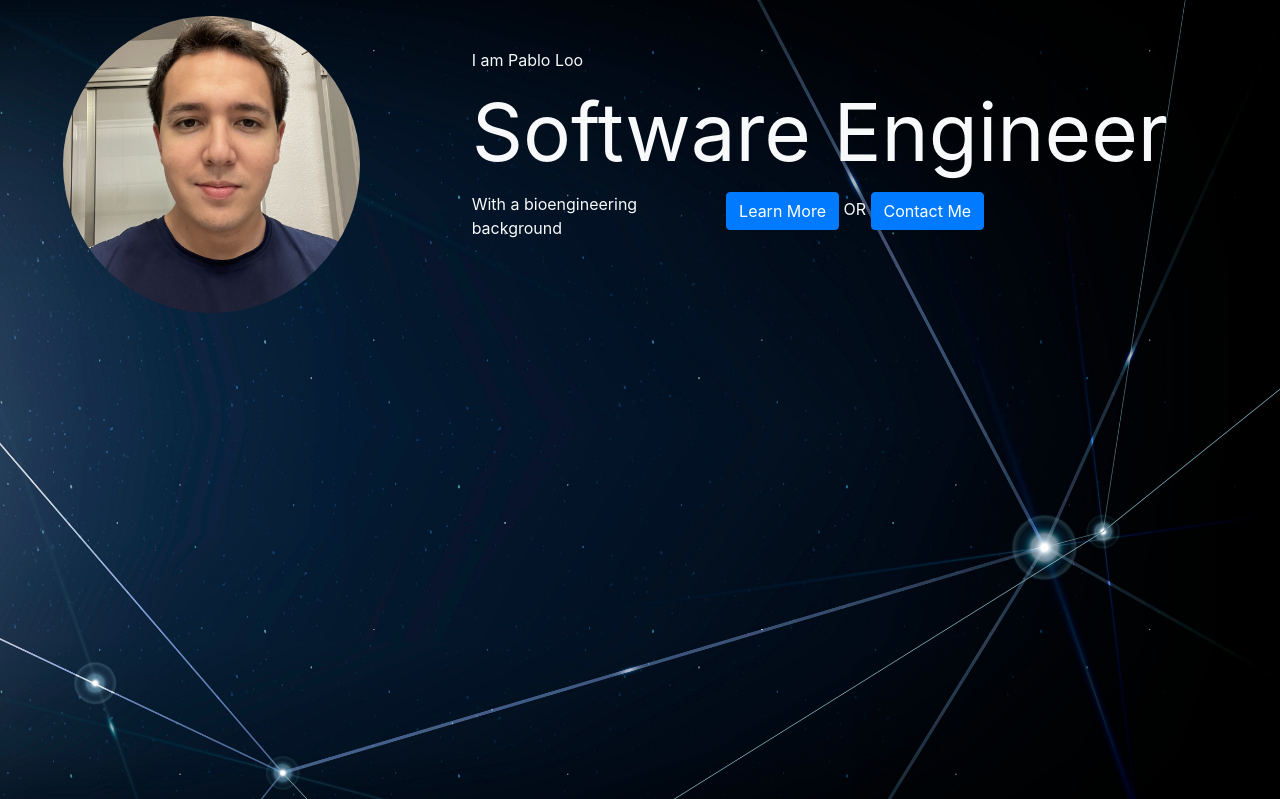
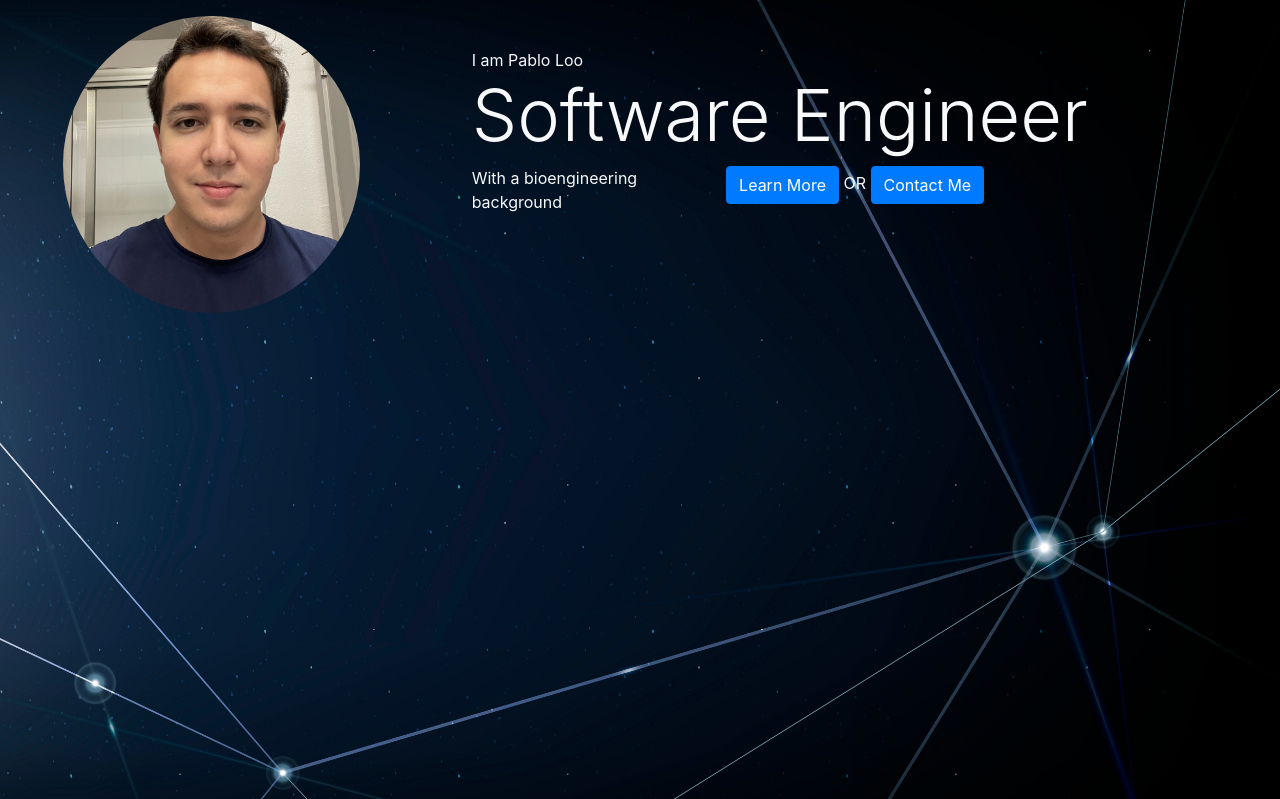
Before and after one commit to PLOOQ/myportfolio, a Django app: page / in a window 1280 px wide. Shown: the part 56-855 px from the top of the page. Run offline with Django 3.2, Linux system fonts and the light colour scheme; some libraries are stand-ins or nearby versions.

Commit message:
Header size

```diff
--- a/fields/static/fields/style.css
+++ b/fields/static/fields/style.css
@@ -19,27 +19,3 @@ html {
 .card-img{
   height: 197px;
 }
-
-#SoftwareEngineer{
-  font-size: 5rem;
-}
-
-
-
-@include media-breakpoint-up(sm) {
-  SoftwareEngineer {
-    font-size: 1.2rem;
-  }
-}
-
-@include media-breakpoint-up(md) {
-  SoftwareEngineer {
-    font-size: 1.4rem;
-  }
-}
-
-@include media-breakpoint-up(lg) {
-  SoftwareEngineer {
-    font-size: 1.6rem;
-  }
-}
--- a/fields/templates/fields/index.html
+++ b/fields/templates/fields/index.html
@@ -17,7 +17,7 @@
         <div class="col-md-8 ">
            <div id="banner_container"class="container-fluid my-5">
               <div id="name" class="container">I am Pablo Loo </div>
-              <div id="SoftwareEngineer" class="container">Software Engineer</div>
+              <div id="SoftwareEngineer" class="container"><h1 class="display-3">Software Engineer</h1></div>
 
               <div id="name" class="row container-fluid w-100 w-md-50 align-self-start">
                  <div id="name" class="col-12 col-md-4 container-fluid mb-3">With a bioengineering background </div>
--- a/templates/base.html
+++ b/templates/base.html
@@ -44,6 +44,7 @@
           <div class="nav-item dropdown">
             <a class="nav-link dropdown-toggle" href="{%url "index"%}" role="button" data-toggle="dropdown">About Me</a>
             <div class="dropdown-menu bg-dark">
+              <a class="dropdown-item" href="{%url "index"%}#Projects_Skillset" data-toggle="collapse" data-target=".navbar">About</a>
               <a class="dropdown-item text-light" href="{%url "index"%}#Background">Background</a>
               <a class="dropdown-item text-light" href="{%url "index"%}#Projects_Skillset">Projects & Skillset</a>
               <a class="dropdown-item text-light" href="{%url "index"%}#Hobbies_Interests">Hobbies & Interests</a>
```
Also changed, not shown: 1 other file.
